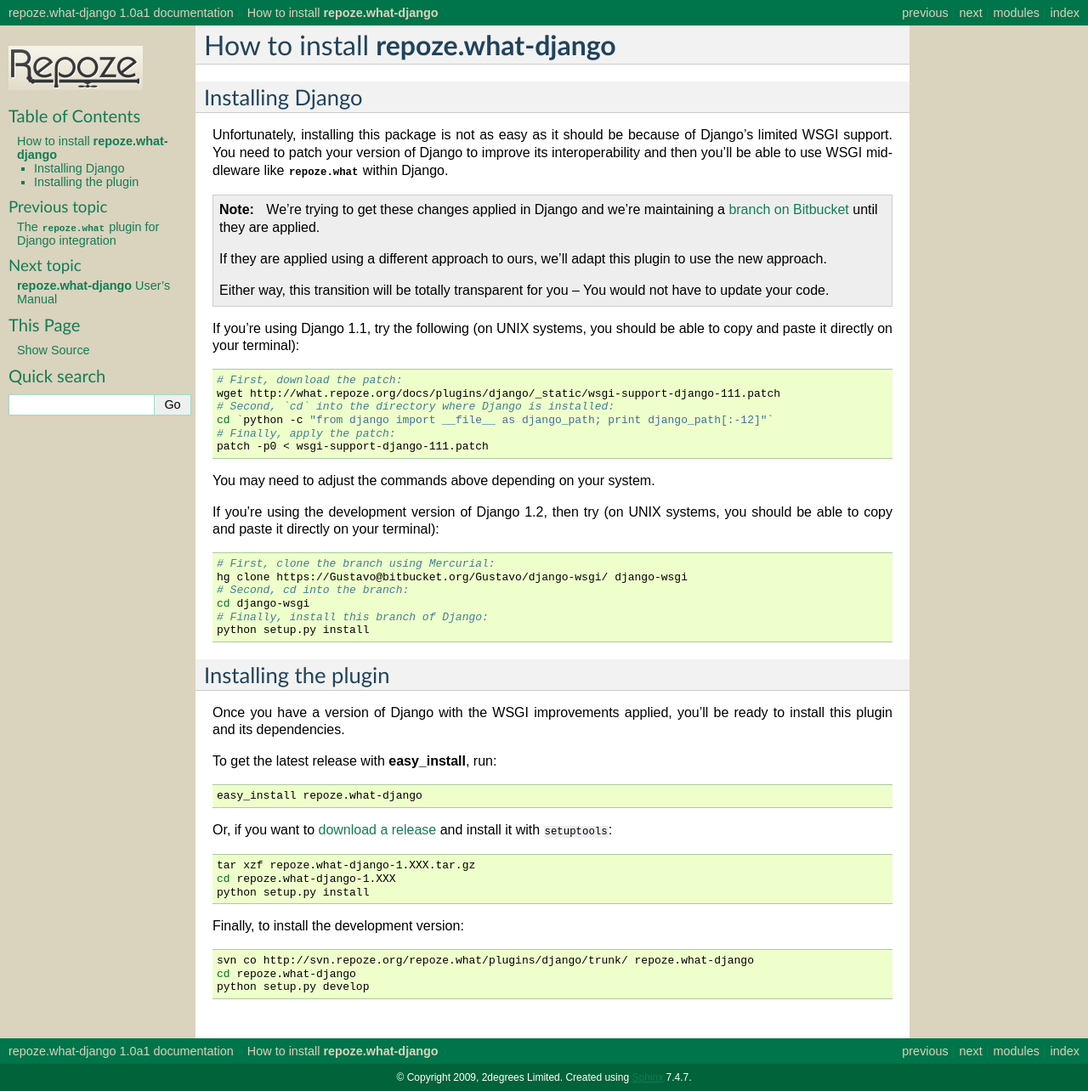
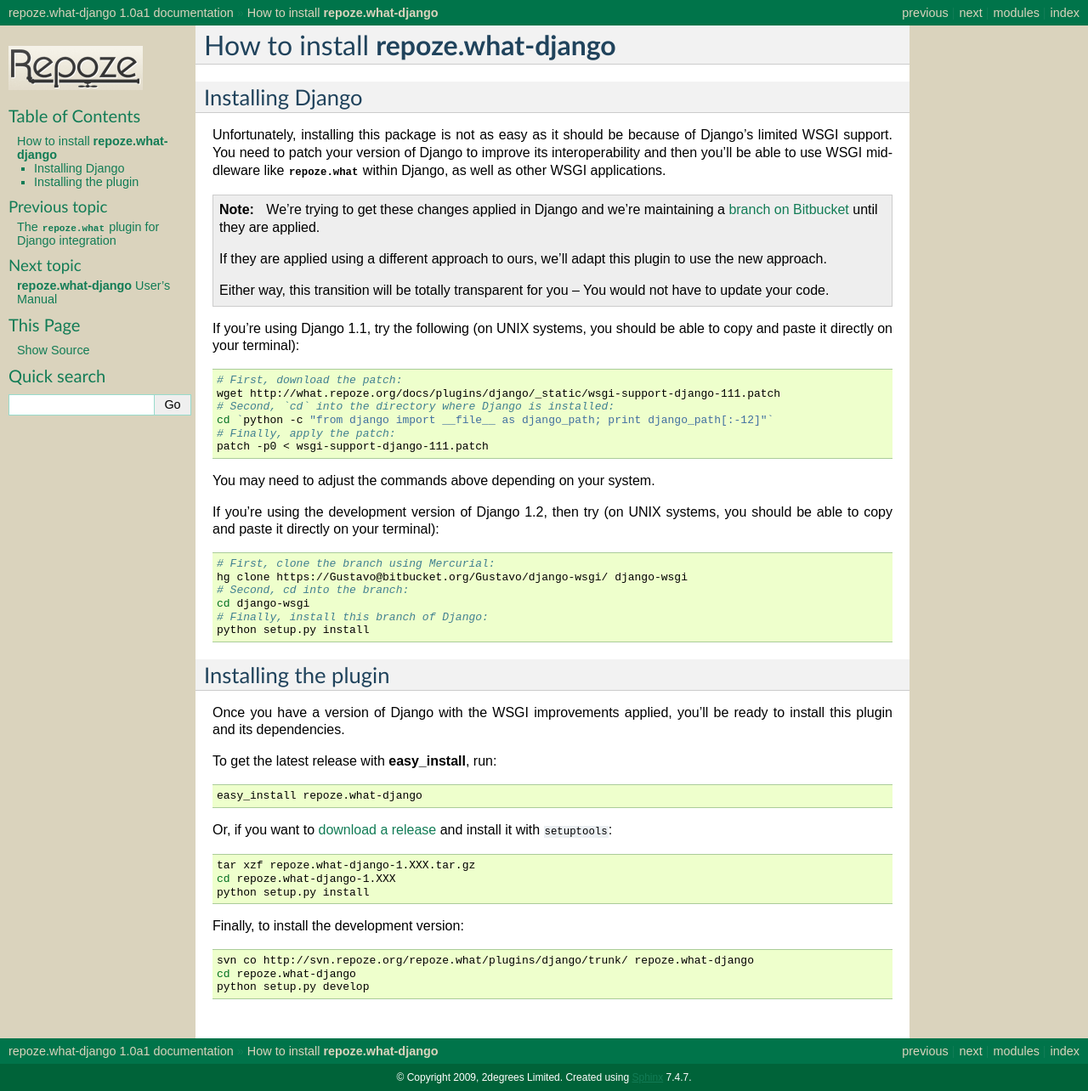
Before and after one commit to repoze/repoze.what-django, a Sphinx documentation site: the page built from docs/source/install.rst, in a window 1280 px wide. Shown: the whole page at 85% size. Built offline with Sphinx 7.4.7, drawn with Linux system fonts in a browser that asks for light colours.

Commit message:
Missing text

```diff
--- a/docs/source/install.rst
+++ b/docs/source/install.rst
@@ -10,7 +10,7 @@
 Unfortunately, installing this package is not as easy as it should be because of
 Django's limited WSGI support. You need to patch your version of Django to
 improve its interoperability and then you'll be able to use WSGI middleware like
-:mod:`repoze.what` within Django.
+:mod:`repoze.what` within Django, as well as other WSGI applications.
 
 .. note::
     We're trying to get these changes applied in Django and we're maintaining a
```
